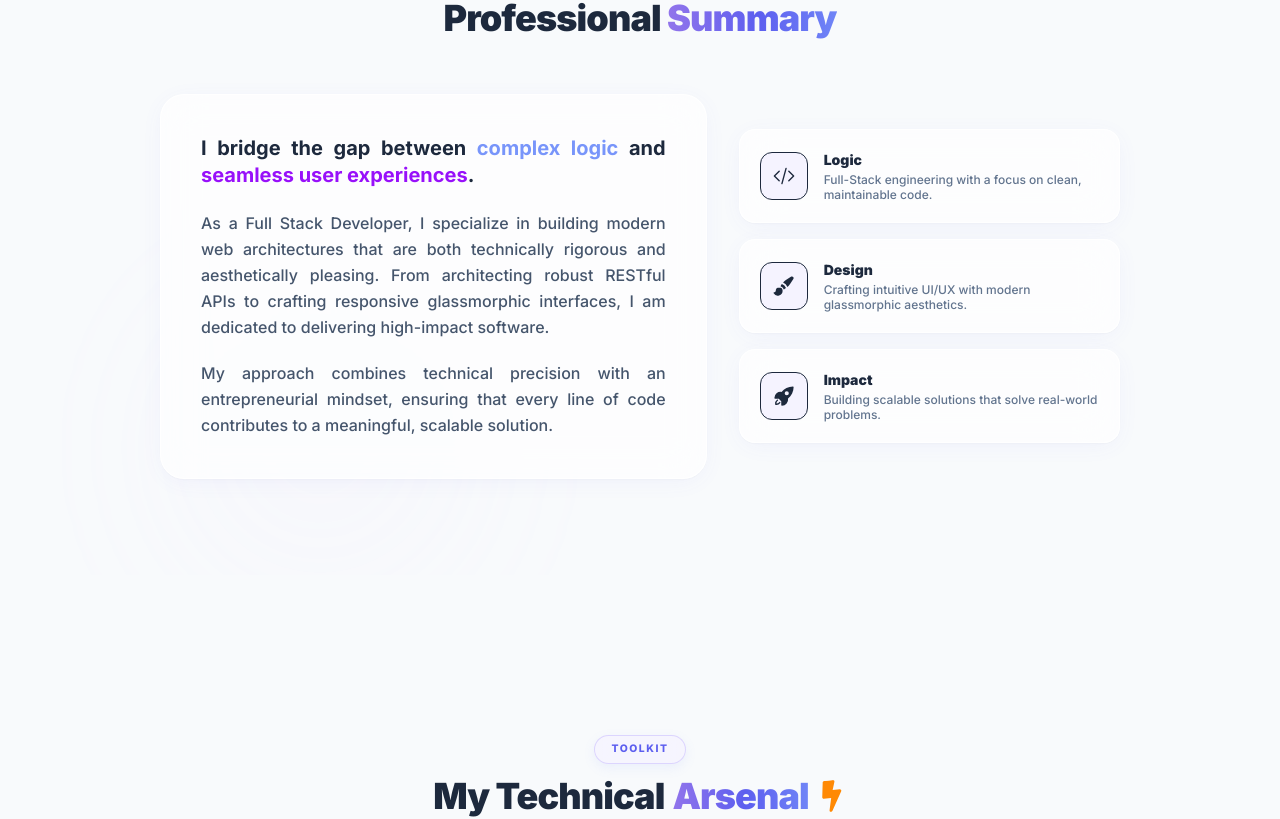
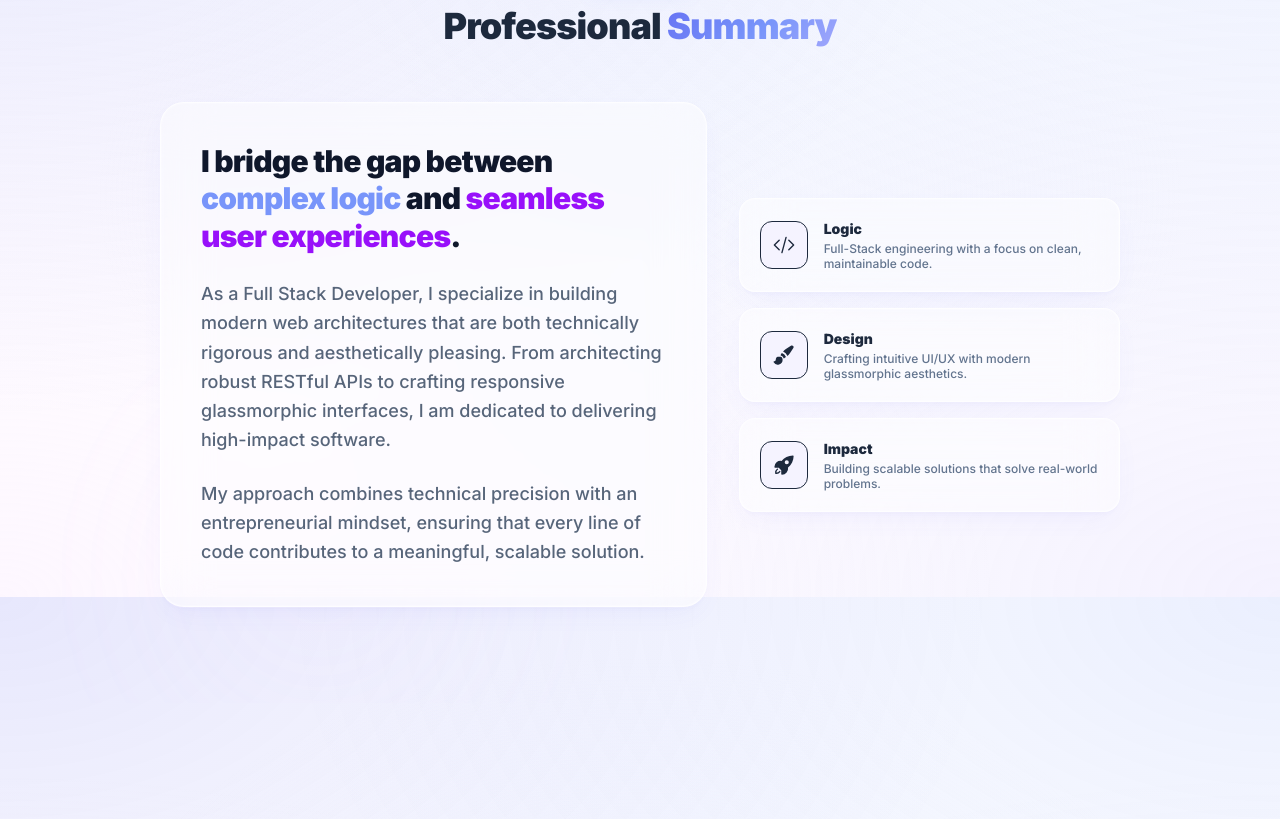
Before and after one commit to mitpatil07/Portfolio, a React (Vite) app: page / in a window 1280 px wide. Shown: the part 1003-1822 px from the top of the page. Built offline with nearby package versions, Linux system fonts and the light colour scheme.

Commit message:
update ui

```diff
--- a/package.json
+++ b/package.json
@@ -12,6 +12,7 @@
   "dependencies": {
     "@tailwindcss/vite": "^4.2.1",
     "framer-motion": "^12.35.0",
+    "lenis": "^1.3.23",
     "react": "^19.2.0",
     "react-dom": "^19.2.0",
     "react-icons": "^5.6.0"
--- a/src/App.jsx
+++ b/src/App.jsx
@@ -9,11 +9,18 @@ import Projects from './components/Projects';
 import Contact from './components/Contact';
 import Footer from './components/Footer';
 import ParticleBackground from './components/ParticleBackground';
+import SmoothScroll from './components/SmoothScroll';
+import { motion } from 'framer-motion';
 
 function App() {
   return (
-    <div className="min-h-screen font-sans text-slate-800 bg-slate-50 relative overflow-hidden selection:bg-brand-300 selection:text-brand-900 z-0">
-
+    <SmoothScroll>
+      <motion.div
+        initial={{ backgroundPosition: "0% 0%" }}
+        animate={{ backgroundPosition: ["0% 0%", "100% 100%", "0% 0%"] }}
+        transition={{ duration: 20, repeat: Infinity, ease: "linear" }}
+        className="min-h-screen font-sans text-slate-800 bg-mesh relative overflow-hidden selection:bg-brand-300 selection:text-brand-900 z-0"
+      >
         {/* Interactive Canvas Particle Animation (Antigravity effect) */}
         <ParticleBackground />
 
@@ -28,7 +35,8 @@ function App() {
           <Contact />
         </main>
         <Footer />
-    </div>
+      </motion.div>
+    </SmoothScroll>
   );
 }
 
--- a/src/components/Footer.jsx
+++ b/src/components/Footer.jsx
@@ -4,7 +4,7 @@ import { FaGithub, FaLinkedin, FaEnvelope, FaInstagram } from 'react-icons/fa';
 const Footer = () => {
     const year = new Date().getFullYear();
     return (
-        <footer className="relative z-10 bg-white border-t border-brand-300/20 pt-8 pb-6">
+        <footer className="relative z-10 bg-transparent py-12">
             <div className="container mx-auto px-5 sm:px-8 text-center">
 
                 {/* Social Links */}
--- a/src/components/Header.jsx
+++ b/src/components/Header.jsx
@@ -77,7 +77,7 @@ const Header = () => {
                                 className="px-3 xl:px-4 py-2 text-[11px] lg:text-xs font-black text-slate-500 hover:text-brand-900 rounded-full transition-colors uppercase tracking-[0.15em]"
                                 onClick={(e) => {
                                     e.preventDefault();
-                                    document.querySelector(link.href).scrollIntoView({ behavior: 'smooth' });
+                                    window.lenis?.scrollTo(link.href);
                                 }}
                             >
                                 {link.title}
@@ -135,7 +135,7 @@ const Header = () => {
                                         className="px-4 py-3 text-xs font-bold text-slate-600 hover:text-brand-900 hover:bg-brand-50/50 rounded-xl uppercase tracking-widest transition-colors text-left flex items-center justify-between group"
                                         onClick={(e) => {
                                             e.preventDefault();
-                                            document.querySelector(link.href).scrollIntoView({ behavior: 'smooth' });
+                                            window.lenis?.scrollTo(link.href);
                                             setIsOpen(false);
                                         }}
                                     >
--- a/src/components/Projects.jsx
+++ b/src/components/Projects.jsx
@@ -64,7 +64,7 @@ const Projects = () => {
                             transition={{ duration: 0.65, ease: "easeOut", delay: index * 0.08 }}
                             viewport={{ once: false, amount: 0.1 }}
                             whileHover={{ y: -3 }}
-                            className="premium-glass rounded-2xl p-5 sm:p-7 border border-slate-100 flex flex-col md:flex-row gap-5 md:gap-7 cursor-default"
+                            className="premium-glass rounded-2xl p-5 sm:p-7 border border-slate-100 flex flex-col md:flex-row gap-5 md:gap-7 cursor-default group"
                         >
                             {/* Visual Preview Badge */}
                             <div className="flex-shrink-0 w-full md:w-56 h-40 md:h-auto relative rounded-xl overflow-hidden shadow-inner group-hover:shadow-md transition-all duration-500">
--- a/src/components/Skills.jsx
+++ b/src/components/Skills.jsx
@@ -80,12 +80,6 @@ const Skills = () => {
                     <span className="section-pill">Toolkit</span>
                     <h2 className="text-2xl sm:text-3xl md:text-4xl font-black tracking-tight text-slate-800 flex items-center justify-center gap-2">
                         My Technical <span className="text-gradient">Arsenal</span>
-                        <motion.span
-                            animate={{ rotate: [0, 12, -12, 0], scale: [1, 1.2, 1] }}
-                            transition={{ repeat: Infinity, duration: 2.2, repeatDelay: 3 }}
-                        >
-                            <FaBolt className="text-orange-400 text-3xl" />
-                        </motion.span>
                     </h2>
                 </motion.div>
 
--- /dev/null
+++ b/src/components/SmoothScroll.jsx
@@ -0,0 +1,37 @@
+import React, { useEffect } from 'react';
+import Lenis from 'lenis';
+
+const SmoothScroll = ({ children }) => {
+    useEffect(() => {
+        const lenis = new Lenis({
+            duration: 1.2,
+            easing: (t) => Math.min(1, 1.001 - Math.pow(2, -10 * t)),
+            direction: 'vertical',
+            gestureDirection: 'vertical',
+            smoothHover: true,
+            smoothWheel: true,
+            wheelMultiplier: 1,
+            touchMultiplier: 2,
+            infinite: false,
+        });
+
+        function raf(time) {
+            lenis.raf(time);
+            requestAnimationFrame(raf);
+        }
+
+        requestAnimationFrame(raf);
+
+        // Global lenis instance for use in other components
+        window.lenis = lenis;
+
+        return () => {
+            lenis.destroy();
+            window.lenis = null;
+        };
+    }, []);
+
+    return <>{children}</>;
+};
+
+export default SmoothScroll;
--- a/src/components/Summary.jsx
+++ b/src/components/Summary.jsx
@@ -56,14 +56,14 @@ const Summary = () => {
                             {/* Subtle corner accent */}
                             <div className="absolute top-0 right-0 w-24 h-24 bg-gradient-to-br from-brand-100/40 to-transparent -mr-12 -mt-12 rounded-full" />
 
-                            <div className="text-slate-600 text-[15px] sm:text-base leading-relaxed font-medium text-justify space-y-5 relative z-10">
-                                <p className="text-slate-800 text-lg sm:text-xl font-bold leading-snug">
+                            <div className="text-slate-600 text-base sm:text-lg leading-relaxed font-medium text-left space-y-6 relative z-10">
+                                <p className="text-slate-900 text-2xl sm:text-3xl font-black leading-tight tracking-tight">
                                     I bridge the gap between <span className="text-brand-600">complex logic</span> and <span className="text-purple-600">seamless user experiences</span>.
                                 </p>
-                                <p>
+                                <p className="opacity-90">
                                     As a Full Stack Developer, I specialize in building modern web architectures that are both technically rigorous and aesthetically pleasing. From architecting robust RESTful APIs to crafting responsive glassmorphic interfaces, I am dedicated to delivering high-impact software.
                                 </p>
-                                <p>
+                                <p className="opacity-90">
                                     My approach combines technical precision with an entrepreneurial mindset, ensuring that every line of code contributes to a meaningful, scalable solution.
                                 </p>
                             </div>
--- a/src/index.css
+++ b/src/index.css
@@ -30,51 +30,67 @@ html {
 
 /* Base App Backgrounds */
 .bg-mesh {
-  background-color: var(--color-surface-bg);
+  background-color: #ffffff;
   background-image:
-    radial-gradient(at 0% 0%, rgba(93, 95, 239, 0.12) 0px, transparent 50%),
-    radial-gradient(at 100% 0%, rgba(120, 149, 250, 0.12) 0px, transparent 50%),
-    radial-gradient(at 100% 100%, rgba(196, 181, 253, 0.15) 0px, transparent 50%),
-    radial-gradient(at 0% 100%, rgba(250, 232, 255, 0.3) 0px, transparent 50%);
+    radial-gradient(at 0% 0%, rgba(93, 95, 239, 0.15) 0px, transparent 55%),
+    radial-gradient(at 100% 0%, rgba(120, 149, 250, 0.15) 0px, transparent 55%),
+    radial-gradient(at 100% 100%, rgba(196, 181, 253, 0.18) 0px, transparent 55%),
+    radial-gradient(at 0% 100%, rgba(250, 232, 255, 0.35) 0px, transparent 55%),
+    radial-gradient(at 50% 50%, rgba(238, 242, 255, 0.4) 0px, transparent 60%);
   background-attachment: fixed;
+  background-size: 200% 200%;
 }
 
-/* Premium Glass Cards */
+/* Premium Glass Cards 2.0 */
 .premium-glass {
-  background: rgba(255, 255, 255, 0.65);
-  backdrop-filter: blur(20px);
-  -webkit-backdrop-filter: blur(20px);
-  border: 1px solid rgba(255, 255, 255, 0.85);
-  box-shadow: 0 4px 24px -4px rgba(93, 95, 239, 0.07), 0 1px 2px rgba(0, 0, 0, 0.03);
-  transition: all 0.35s cubic-bezier(0.16, 1, 0.3, 1);
+  background: rgba(255, 255, 255, 0.45);
+  backdrop-filter: blur(24px);
+  -webkit-backdrop-filter: blur(24px);
+  border: 1px solid rgba(255, 255, 255, 0.7);
+  box-shadow:
+    0 10px 30px -10px rgba(93, 95, 239, 0.08),
+    0 4px 6px -2px rgba(93, 95, 239, 0.03),
+    inset 0 0 0 1px rgba(255, 255, 255, 0.2);
+  transition: all 0.5s cubic-bezier(0.16, 1, 0.3, 1);
 }
 
 .premium-glass:hover {
-  transform: translateY(-3px);
-  box-shadow: 0 12px 36px -8px rgba(93, 95, 239, 0.13), 0 1px 3px rgba(0, 0, 0, 0.03);
-  border-color: rgba(120, 149, 250, 0.35);
+  transform: translateY(-6px) scale(1.01);
+  background: rgba(255, 255, 255, 0.55);
+  box-shadow:
+    0 20px 40px -12px rgba(93, 95, 239, 0.15),
+    0 0 0 1px rgba(120, 149, 250, 0.25);
+  border-color: rgba(255, 255, 255, 0.85);
 }
 
 .nav-glass {
-  background: rgba(255, 255, 255, 0.8);
-  backdrop-filter: blur(16px);
-  -webkit-backdrop-filter: blur(16px);
+  background: rgba(255, 255, 255, 0.7);
+  backdrop-filter: blur(20px);
+  -webkit-backdrop-filter: blur(20px);
   border: 1px solid rgba(255, 255, 255, 0.5);
-  box-shadow: 0 2px 20px rgba(93, 95, 239, 0.08);
+  box-shadow: 0 8px 32px -8px rgba(93, 95, 239, 0.1);
 }
 
 .text-gradient {
-  background: linear-gradient(to right, var(--color-brand-900), var(--color-brand-600), #9F7AEA, var(--color-brand-900));
-  background-size: 200% auto;
+  background: linear-gradient(135deg, #5D5FEF, #7895FA, #C4B5FD, #5D5FEF);
+  background-size: 300% auto;
   -webkit-background-clip: text;
   -webkit-text-fill-color: transparent;
   background-clip: text;
-  animation: shine 4s linear infinite;
+  animation: shine 6s ease-in-out infinite;
 }
 
 @keyframes shine {
-  to {
-    background-position: 200% center;
+  0% {
+    background-position: 0% 50%;
+  }
+
+  50% {
+    background-position: 100% 50%;
+  }
+
+  100% {
+    background-position: 0% 50%;
   }
 }
 
@@ -82,23 +98,24 @@ html {
   display: inline-flex;
   align-items: center;
   justify-content: center;
-  padding: 0.35rem 1rem;
+  padding: 0.45rem 1.15rem;
   border-radius: 9999px;
-  background-color: rgba(245, 243, 255, 0.7);
-  backdrop-filter: blur(8px);
-  border: 1px solid rgba(196, 181, 253, 0.5);
-  color: var(--color-brand-900);
+  background: linear-gradient(135deg, rgba(245, 243, 255, 0.8), rgba(238, 242, 255, 0.6));
+  backdrop-filter: blur(12px);
+  border: 1px solid rgba(120, 149, 250, 0.35);
+  color: #5D5FEF;
   font-weight: 800;
-  font-size: 0.65rem;
-  letter-spacing: 0.15em;
+  font-size: 0.68rem;
+  letter-spacing: 0.18em;
   text-transform: uppercase;
-  margin-bottom: 0.75rem;
-  box-shadow: 0 4px 12px rgba(120, 149, 250, 0.1);
-  transition: all 0.3s ease;
+  margin-bottom: 1rem;
+  box-shadow: 0 8px 20px -6px rgba(120, 149, 250, 0.15);
+  transition: all 0.4s cubic-bezier(0.16, 1, 0.3, 1);
 }
 
 .section-pill:hover {
-  background-color: var(--color-brand-50);
-  transform: translateY(-1px);
-  box-shadow: 0 6px 16px rgba(120, 149, 250, 0.15);
+  transform: translateY(-2px) scale(1.05);
+  background: var(--color-brand-50);
+  box-shadow: 0 12px 24px -8px rgba(120, 149, 250, 0.2);
+  border-color: rgba(120, 149, 250, 0.6);
 }
```
Also changed, not shown: 1 other file (tests, documents, lock files or other folders). Lines whose indentation alone changed are shown as unchanged.
